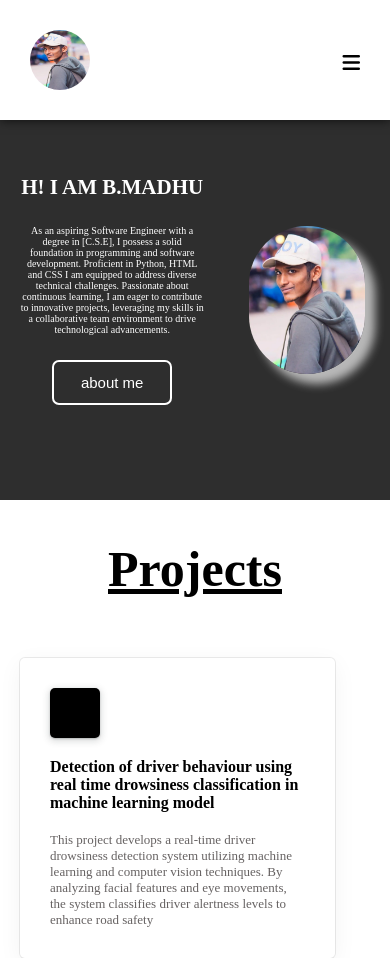
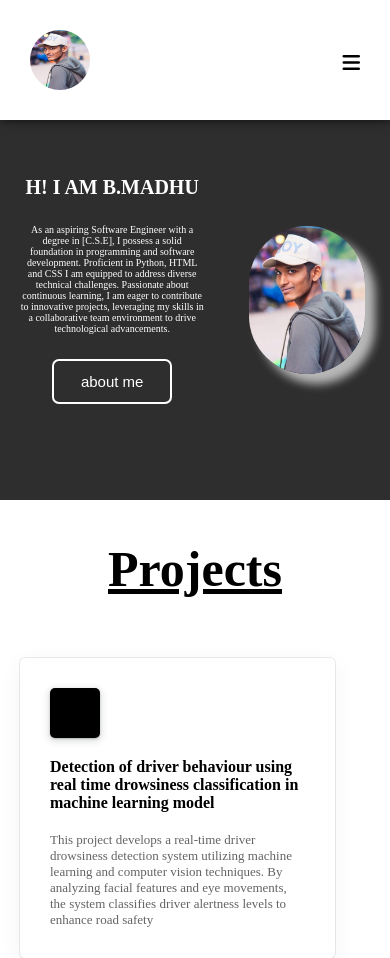
Before and after one commit to Madhu21-nm/madhu-resume-profile-index.html, a plain HTML site: page index.html in a window 390 px wide. Shown: the top 958 px of the page. Drawn offline with Linux system fonts and the light colour scheme.

Commit message:
stylee.css
Signed-off-by: Madhu21-nm <madhubirru42@gmail.com>

```diff
--- a/stylee.css
+++ b/stylee.css
@@ -391,10 +391,11 @@ a{
 
   .hero {
     width: 100%;
-    height: 95%; /* Adjust height dynamically */
+    height: 100%; /* Adjust height dynamically */
     flex-direction: row; /* Stack left and right vertically */
     align-items: center;
-    padding-top: 100px; /* Add space for fixed header */
+    padding-top: 140px; /* Add space for fixed header */
+    padding-bottom: 40px;
   }
 
   .left {
@@ -404,7 +405,7 @@ a{
   }
 
   .name {
-    font-size: 30px; /* Adjust font size for mobile */
+    font-size: 40px; /* Adjust font size for mobile */
   }
 
   .desc {
@@ -515,7 +516,6 @@ a{
 
 }
 
-
 @media screen and (max-width: 423px) {
   .hero p{
     font-size: 10px;
@@ -526,11 +526,13 @@ a{
   .hero button{
     font-size: 15px;
   }
+
   p.name{
-    font-size: 21px;
+    font-size: 20px;
   }
+
   th,td{
-    height:80px;
+    height: 80px;
     width:auto;
     font-size: 20px;
     padding: 6px;
@@ -549,4 +551,6 @@ a{
     width: 80px;
     height: 30px;
   }
+
+
 }
```
